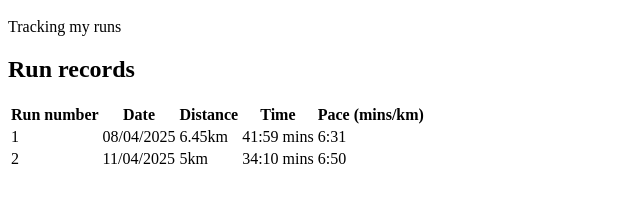
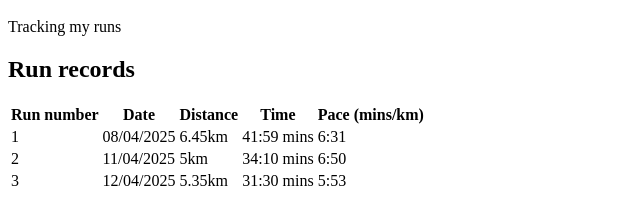
Before and after one commit to laura-arch/lauraruns, a plain HTML site: page index.html in a window 1280 px wide. Shown: the part 48-272 px from the top of the page, without its empty margins (0-640 px from the left). Drawn offline with Linux system fonts and the light colour scheme.

Commit message:
adding data

```diff
--- a/index.html
+++ b/index.html
@@ -30,6 +30,13 @@
             <td>34:10 mins</td>
             <td>6:50</td>
         </tr>
+        <tr>
+            <td>3</td>
+            <td>12/04/2025</td>
+            <td>5.35km</td>
+            <td>31:30 mins</td>
+            <td>5:53</td>
+        </tr>
     </table>
 </body>
 </html>
```
